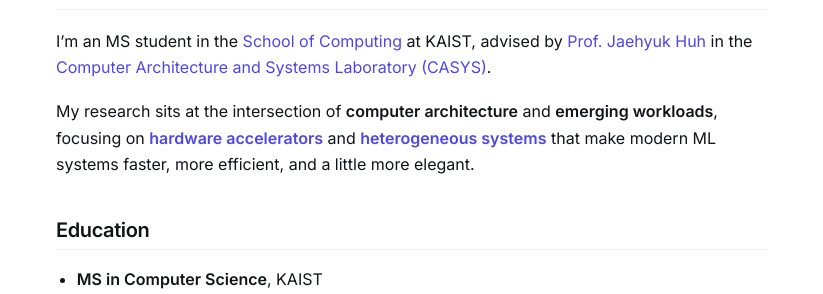
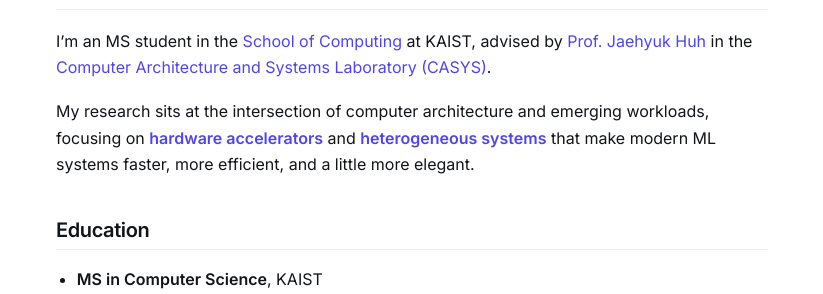
Before and after one commit to Changyong-Eom/changyong-eom.github.io, a Jekyll site: the page built from index.md, in a window 1280 px wide. Shown: the part 393-687 px from the top of the page, without its empty margins (228-1051 px from the left). Built offline with Jekyll 4.4.1, drawn with Linux system fonts in a browser that asks for light colours; part of the change alters nothing that is shown.

Commit message:
Make first two bio research keywords plain text
Co-Authored-By: Claude Opus 5.5 <noreply@anthropic.com>

```diff
--- a/assets/css/main.scss
+++ b/assets/css/main.scss
@@ -396,7 +396,6 @@ a.popover-text:hover { color: var(--link); }
   p { margin: 1.1rem 0; }
 
   p strong { color: var(--link); }
-  p strong.plain { color: var(--text); }
 
   h2:first-child { margin-top: 1.25rem; }
 }
--- a/index.md
+++ b/index.md
@@ -56,7 +56,7 @@ description: MS Student at KAIST School of Computing, CASYS Lab. Computer Archit
 
 I'm an MS student in the [School of Computing](https://cs.kaist.ac.kr/) at KAIST, advised by [Prof. Jaehyuk Huh](https://jaehyuk-huh.github.io/) in the [Computer Architecture and Systems Laboratory (CASYS)](https://casyslab.kaist.ac.kr/).
 
-My research sits at the intersection of **computer architecture**{: .plain} and **emerging workloads**{: .plain}, focusing on **hardware accelerators** and **heterogeneous systems** that make modern ML systems faster, more efficient, and a little more elegant.
+My research sits at the intersection of computer architecture and emerging workloads, focusing on **hardware accelerators** and **heterogeneous systems** that make modern ML systems faster, more efficient, and a little more elegant.
 
 ## Education
 
```
